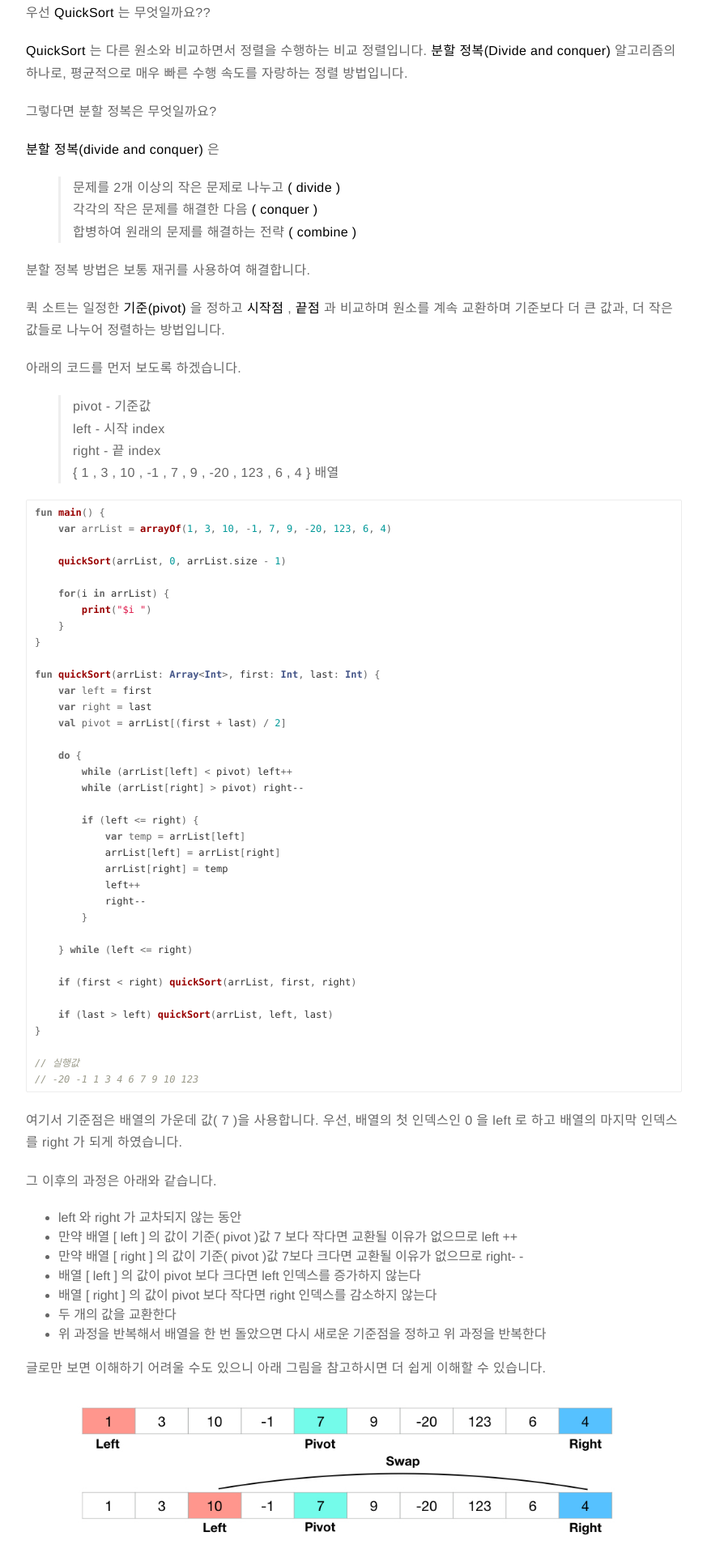
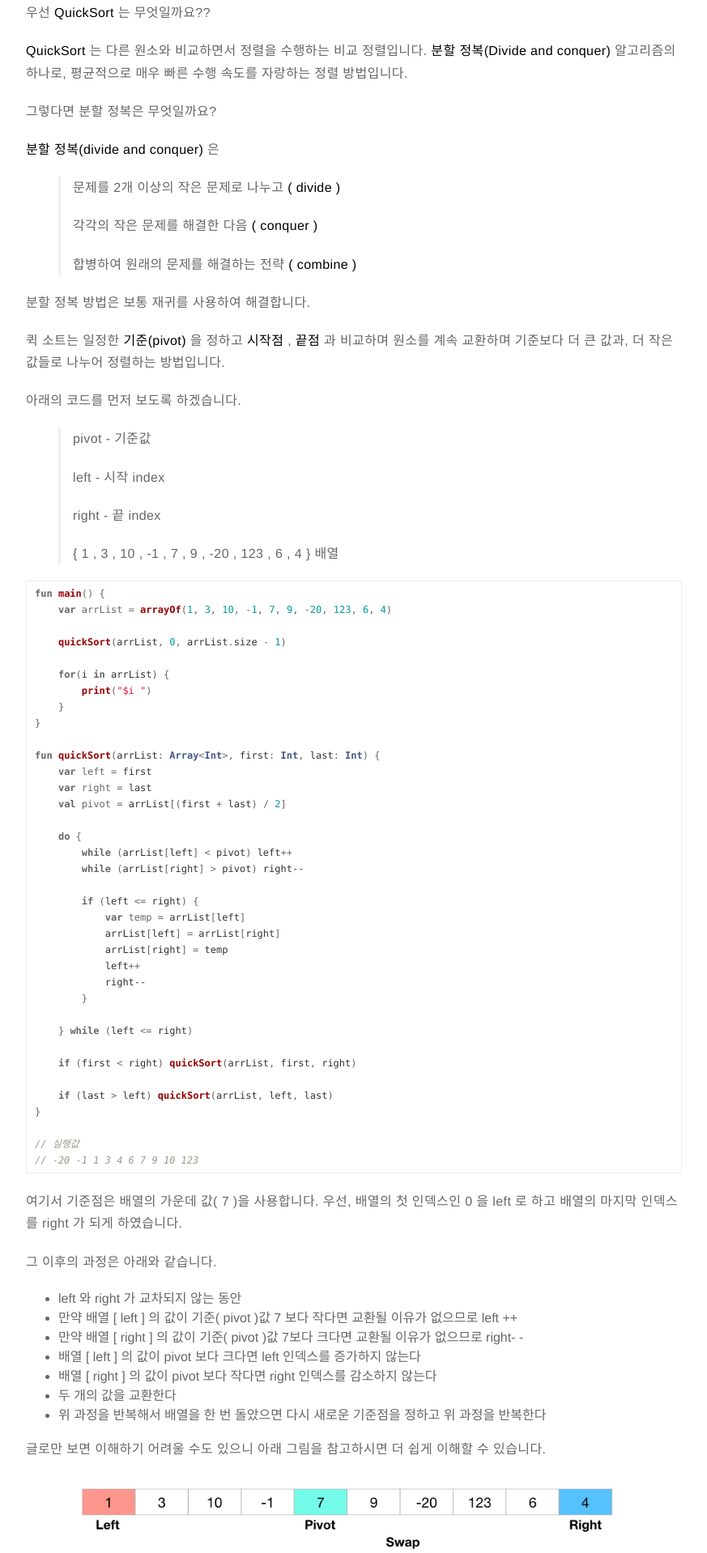
Before and after one commit to Kyudong3/Kyudong3.github.io, a Jekyll site: the page built from _posts/2019-10-29-QuickSort.markdown, in a window 1280 px wide. Shown: the part 362-2280 px from the top of the page at 81% size, without its empty margins (203-1076 px from the left). Built offline with Jekyll 4.4.1, drawn with Linux system fonts in a browser that asks for light colours; comment, search, counter and statistics services are not loaded.

````diff
--- a/_posts/2019-10-29-QuickSort.markdown
+++ b/_posts/2019-10-29-QuickSort.markdown
@@ -23,7 +23,9 @@ description: about QuickSort
 **분할 정복(divide and conquer)** 은
 
 > 문제를 2개 이상의 작은 문제로 나누고 **( divide )**
+>
 > 각각의 작은 문제를 해결한 다음 **( conquer )**
+>
 > 합병하여 원래의 문제를 해결하는 전략 **( combine )**
 
 분할 정복 방법은 보통 재귀를 사용하여 해결합니다.
@@ -33,8 +35,11 @@ description: about QuickSort
 아래의 코드를 먼저 보도록 하겠습니다.
 
 > pivot - 기준값
+>
 > left - 시작 index
+>
 > right - 끝 index
+>
 > { 1 , 3 , 10 , -1 , 7 , 9 , -20 , 123 , 6 , 4 } 배열
 
 ```kotlin
@@ -105,7 +110,7 @@ fun quickSort(arrList: Array<Int>, first: Int, last: Int) {
 ![Best](../assets/images/divideBest.jpeg)
 
 시간복잡도를 계산하기 위해서는 트리의 깊이와 각 깊이에서 얼마나 비교 연산을 하는지 알아야 합니다.
-CS 에서는 엄청나게 큰 데이터를 사용합니다. 그래서 입력값 **N** 을 2 의 거듭제곱으로 나타내어 **N = 2<sub>k</sub>** 라고 해봅시다. 이 때, 입력값 N 이 16 ( 2의 4승) 일 때 Divide 되서 N / 2 인 8, 또 나누어지면 N / 4 인 4, 또 나누어지면 N / 8, 마지막에는 N / 16 인 1 이 될 것입니다. 2의 4승일 때 총 4번 나뉘어지므로  트리의 깊이가 4 임을 알 수 있습니다.
+CS 에서는 엄청나게 큰 데이터를 사용합니다. 그래서 입력값 **N** 을 2 의 거듭제곱으로 나타내어 **N = 2<sup>k</sup>** 라고 해봅시다. 이 때, 입력값 N 이 16 ( 2의 4승) 일 때 Divide 되서 N / 2 인 8, 또 나누어지면 N / 4 인 4, 또 나누어지면 N / 8, 마지막에는 N / 16 인 1 이 될 것입니다. 2의 4승일 때 총 4번 나뉘어지므로  트리의 깊이가 4 임을 알 수 있습니다.
 즉, **깊이 K = log<sub>2</sub>N** 으로 일반화하여 표현할 수 있습니다.
 
 또한 처음에는 N 번 비교, 다음에는 N / 2 크기를 2 번 비교해서 N 번 비교, 다음에는 N / 4 크기를 4 번 비교해서 N 번 비교 ... 이렇게 평균적으로 총 N 번 비교하게 됩니다.
````
